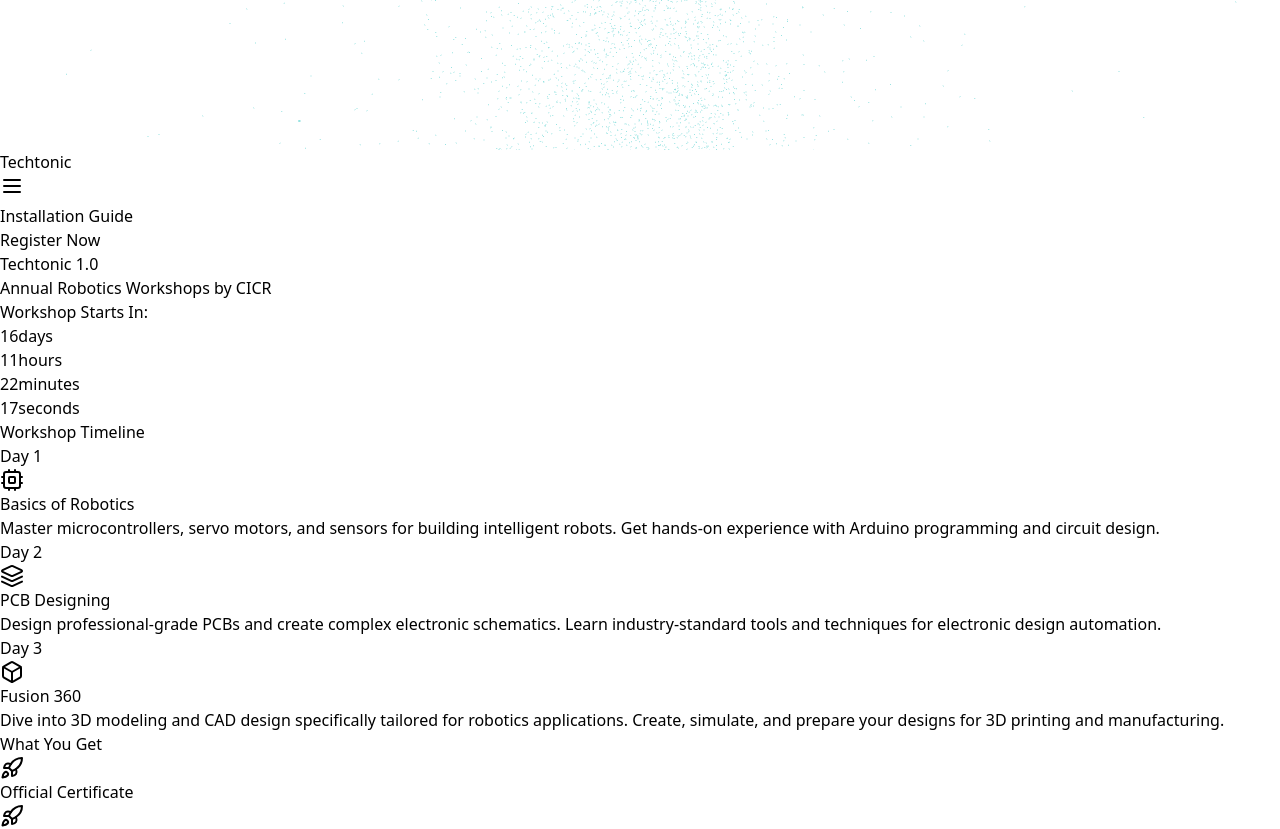
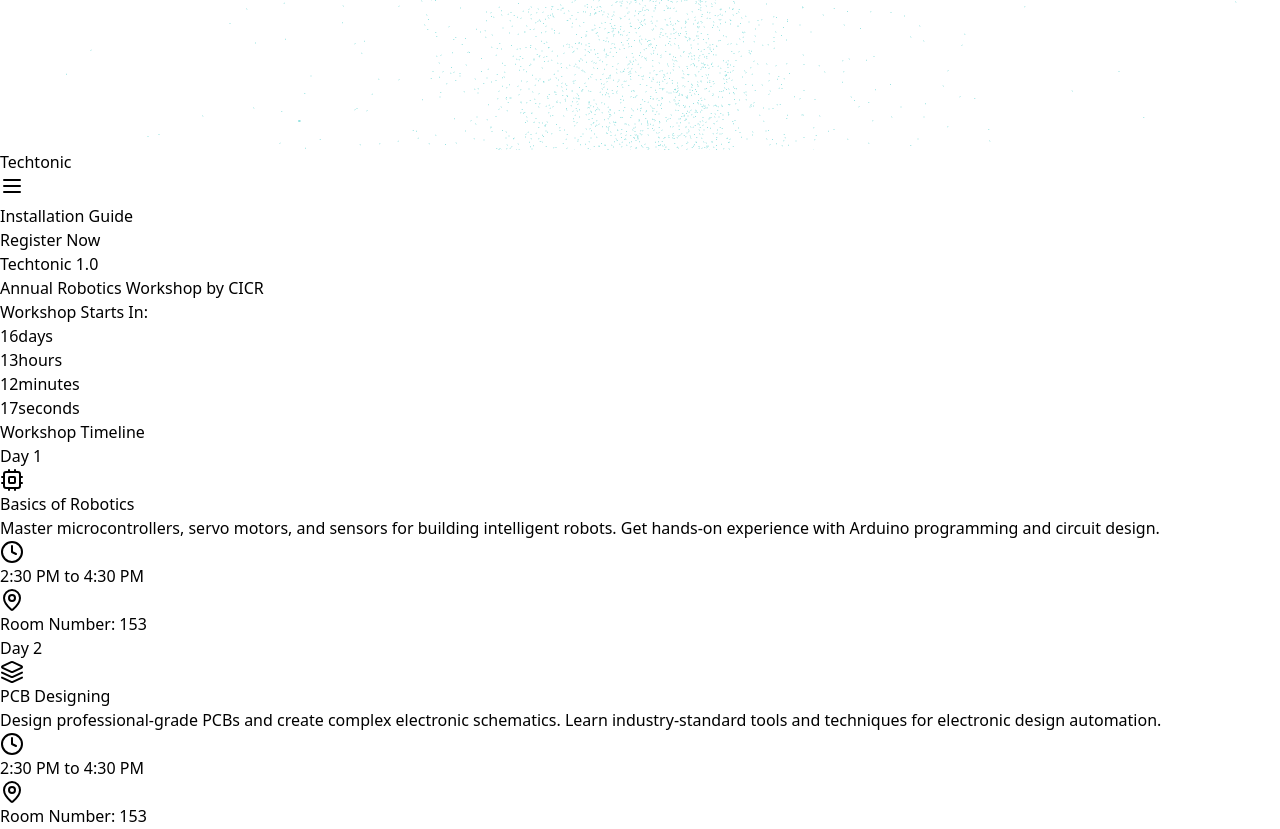
Before and after one commit to yasharth-0910/Techtonic, a React (Vite) app: page / in a window 1280 px wide. Shown: the top 829 px of the page. Built offline with nearby package versions, Linux system fonts and the light colour scheme.

Commit message:
touch up changes

```diff
--- a/src/pages/Homepage.tsx
+++ b/src/pages/Homepage.tsx
@@ -1,5 +1,5 @@
 import { useState, useEffect, useRef } from 'react'
-import { RocketIcon, MenuIcon, CpuIcon, LayersIcon, ChevronDownIcon, InstagramIcon, LinkedinIcon, PhoneIcon, Box } from "lucide-react"
+import { RocketIcon, MenuIcon, CpuIcon, LayersIcon, ChevronDownIcon, InstagramIcon, LinkedinIcon, PhoneIcon, Box, Clock, MapPin } from "lucide-react"
 import { useNavigate } from 'react-router-dom';
 import { Canvas } from '@react-three/fiber';
 import { Particles } from '../components/Particles';
@@ -101,7 +101,7 @@
   );
 };
 
-const TimelineItem = ({ day, title, icon: Icon, description }:any) => (
+const TimelineItem = ({ day, title, icon: Icon, description, time, venue }:any) => (
   <div className="flex flex-col md:flex-row items-start mb-12 relative">
     <div className="flex-none w-20 mr-4 mb-4 md:mb-0">
       <div className="text-cyan-400 font-bold text-lg md:text-xl">{day}</div>
@@ -117,7 +117,15 @@
           </CardTitle>
         </CardHeader>
         <CardContent>
-          <p className="text-sm text-gray-300">{description}</p>
+          <p className="text-sm text-gray-300 mb-2">{description}</p>
+          <div className="flex items-center text-sm text-cyan-300 mt-2">
+            <Clock className="w-4 h-4 mr-2" />
+            <span>{time}</span>
+          </div>
+          <div className="flex items-center text-sm text-cyan-300 mt-1">
+            <MapPin className="w-4 h-4 mr-2" />
+            <span>{venue}</span>
+          </div>
         </CardContent>
       </Card>
     </div>
@@ -175,7 +183,6 @@
 
 export default function TechtonicLanding() {
   const [isMenuOpen, setIsMenuOpen] = useState(false)
-  // Remove the unused scrollY variable
   const [, setScrollY] = useState(0)
   const navigate = useNavigate();
 
@@ -184,7 +191,7 @@
   }
 
   const openRegistrationForm = () => {
-    window.open('https://forms.gle/your-google-form-link', '_blank');
+    window.open('https://forms.gle/Ber4Z7n4jjw3RcgU6', '_blank');
   }
 
   useEffect(() => {
@@ -198,24 +205,31 @@
       day: "Day 1",
       title: "Basics of Robotics",
       icon: CpuIcon,
-      description: "Master microcontrollers, servo motors, and sensors for building intelligent robots. Get hands-on experience with Arduino programming and circuit design."
+      description: "Master microcontrollers, servo motors, and sensors for building intelligent robots. Get hands-on experience with Arduino programming and circuit design.",
+      time: "2:30 PM to 4:30 PM",
+      venue: "Room Number: 153"
     },
     {
       day: "Day 2",
       title: "PCB Designing",
       icon: LayersIcon,
-      description: "Design professional-grade PCBs and create complex electronic schematics. Learn industry-standard tools and techniques for electronic design automation."
+      description: "Design professional-grade PCBs and create complex electronic schematics. Learn industry-standard tools and techniques for electronic design automation.",
+      time: "2:30 PM to 4:30 PM",
+      venue: "Room Number: 153"
     },
     {
       day: "Day 3",
       title: "Fusion 360",
       icon: Box,
-      description: "Dive into 3D modeling and CAD design specifically tailored for robotics applications. Create, simulate, and prepare your designs for 3D printing and manufacturing."
+      description: "Learn the basics 3D modeling and CAD design specifically tailored for robotics applications. Create, simulate, and prepare your designs for 3D printing and manufacturing.",
+      time: "11:00 AM to 1:00 PM",
+      venue: "Room Number: 153"
     }
   ]
 
   // Set the target date for the workshop
-  const targetDate = new Date('2024-09-26T12:40:00+05:30');
+  const targetDate = new Date('2024-09-26T14:30:00+05:30');
+
 
   return (
     <div className="min-h-screen bg-gray-900 text-white overflow-hidden">
@@ -269,7 +283,7 @@
               <h1 className="text-4xl md:text-7xl font-bold mb-4 text-transparent bg-clip-text bg-gradient-to-r from-cyan-400 to-blue-500">
                 Techtonic <AnimatedVersion />
               </h1>
-              <p className="text-lg md:text-3xl text-cyan-300 mb-8">Annual Robotics Workshops by CICR</p>
+              <p className="text-lg md:text-3xl text-cyan-300 mb-8">Annual Robotics Workshop by CICR</p>
               <div className="bg-gray-800 bg-opacity-50 rounded-xl p-8 inline-block shadow-lg">
                 <h2 className="text-2xl md:text-3xl font-bold mb-6 text-cyan-300">Workshop Starts In:</h2>
                 <CountdownTimer targetDate={targetDate} />
@@ -288,12 +302,13 @@
                   ))}
               </div>
           </section>
-
           </ScrollAnimation>
 
           <ScrollAnimation>
             <section id="benefits" className="mb-20">
-              <h2 className="text-3xl md:text-5xl font-bold mb-10 text-center">What You Get</h2>
+              <h2 className="text-3xl md:text-5xl font-bold mb-10 text-center text-transparent bg-clip-text bg-gradient-to-r from-cyan-400 to-blue-500">
+                What You Get
+              </h2>
               <div className="bg-gray-800 bg-opacity-50 rounded-lg p-6 md:p-8 flex flex-col md:flex-row justify-between items-center border border-cyan-500 shadow-lg max-w-4xl mx-auto">
                 <ul className="list-none mb-8 md:mb-0 text-base md:text-lg grid grid-cols-2 gap-4 md:grid-cols-1">
                   {["Official Certificate", "Hands-on Experience","Exclusive Swag", "Networking"].map((item, index) => (
@@ -314,7 +329,9 @@
 
           <ScrollAnimation>
             <section id="register" className="text-center mb-20">
-              <h2 className="text-3xl md:text-5xl font-bold mb-8">Ready to Join?</h2>
+              <h2 className="text-3xl md:text-5xl font-bold mb-8 text-transparent bg-clip-text bg-gradient-to-r from-cyan-400 to-blue-500">
+                Ready to Join?
+              </h2>
               <Button
                 className="bg-gradient-to-r from-cyan-500 to-blue-500 hover:from-cyan-600 hover:to-blue-600 text-white font-bold py-3 px-6 md:py-4 md:px-8 rounded-full text-lg md:text-xl transition-all duration-300 transform hover:scale-105 hover:shadow-lg hover:shadow-cyan-500/50"
                 onClick={openRegistrationForm}
@@ -326,12 +343,14 @@
 
           <ScrollAnimation>
             <section id="faq" className="mb-20">
-              <h2 className="text-3xl md:text-5xl font-bold mb-10 text-center">Frequently Asked Questions</h2>
+              <h2 className="text-3xl md:text-5xl font-bold mb-10 text-center text-transparent bg-clip-text bg-gradient-to-r from-cyan-400 to-blue-500">
+                Frequently Asked Questions
+              </h2>
               <Accordion items={[
                 { q: "Who can attend?", a: "Any 1st Year interested in robotics, regardless of experience level!" },
                 { q: "Do I need to bring my own equipment?", a: "Nope! We provide all necessary hardware and software. Just bring your laptop and charger." },
                 { q: "Are there any Pre-requisite?", a: "No, Workshop will be totally beginer friendly, However we do expect you to download software beforehand, whose steps are given in Installation Guide." },
-                { q: "How long are the workshops?", a: "Each workshop is a full-day event, typically running from 9 AM to 5 PM." },
+                { q: "How long are the workshops?", a: "Day 1 and Day 2 will run from 2:30 PM to 4:30 PM, while Day 3 will be from 11:00 AM to 1:00 PM." },
                 { q: "I am from CSE/IT branch. Can I attend?", a: "Yes, the workshop is open for everyone irrespective of branch and programme." },
               ]} />
             </section>
--- a/src/pages/InstallationGuide.tsx
+++ b/src/pages/InstallationGuide.tsx
@@ -155,7 +155,7 @@
             If you encounter any issues during installation, please don't hesitate to reach out to us via WhatsApp or email.
           </p>
           <p className="text-cyan-400">
-            We're excited to see you at the workshop! Happy installing! 🚀
+            We're excited to see you at the workshop! 🚀
           </p>
         </div>
       </div>
```
